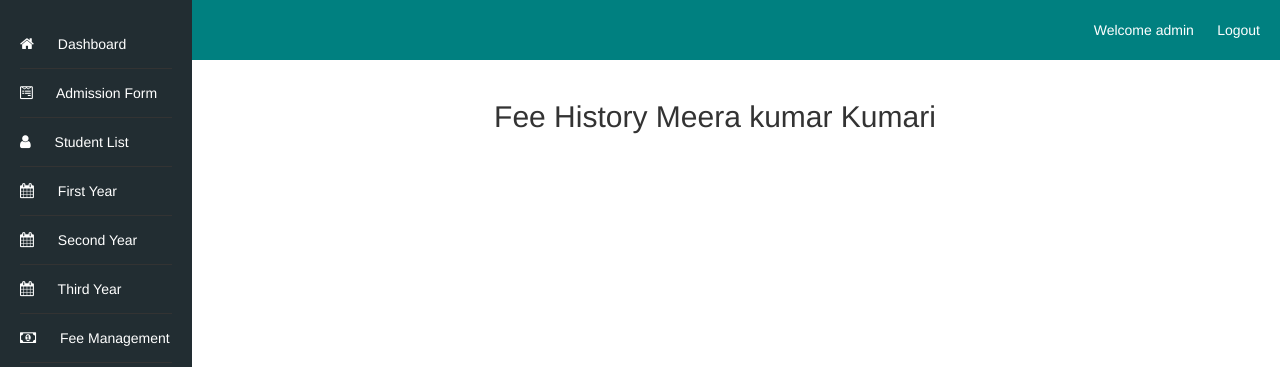
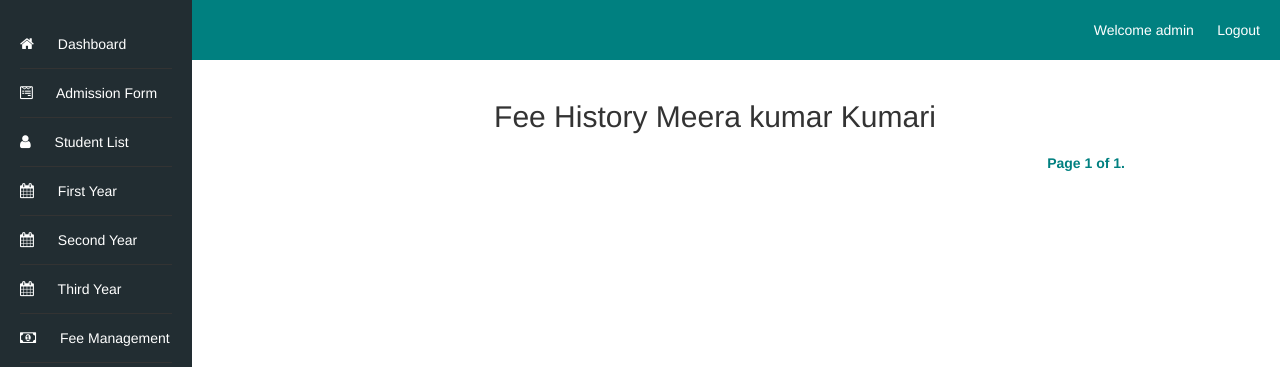
Before and after one commit to alok1994/collegeManagement, a Django app: page /fee_management/fee_history/9/ in a window 1280 px wide. Shown: the top 367 px of the page. Run offline with Django 4.2, Linux system fonts and the light colour scheme; a user stored in the database is signed in; data comes from the database, SQL or seed files in the repository; some libraries are stand-ins or nearby versions.

Commit message:
pagination on fee_history page

```diff
--- a/fee_management/templates/fee_management/fee_history.html
+++ b/fee_management/templates/fee_management/fee_history.html
@@ -104,6 +104,22 @@
     });
   </script>
 </div>
+<div class="pagination">
+  <span class="step-links">
+    {% if fee_history.has_previous %}
+      <a href="?page=1">&laquo; first</a>
+      <a href="?page={{ fee_history.previous_page_number }}">previous</a>
+    {% endif %}
+
+    <span class="current-page">
+      Page {{ fee_history.number }} of {{ fee_history.paginator.num_pages }}.
+    </span>
+
+    {% if fee_history.has_next %}
+      <a href="?page={{ fee_history.next_page_number }}">next</a>
+      <a href="?page={{ fee_history.paginator.num_pages }}">last &raquo;</a>
+    {% endif %}
+  </span>
 </div>
 </body>
 </html>
--- a/fee_management/views.py
+++ b/fee_management/views.py
@@ -14,6 +14,7 @@ from twilio.rest import Client
 from django.conf import settings
 from django.http import HttpResponse
 import threading
+from django.core.paginator import Paginator, EmptyPage, PageNotAnInteger
 
 @login_required
 def fee_detail(request):
@@ -156,12 +157,32 @@ def generate_receipt(request, fee_id):
 
     return render(request, 'fee_management/receipt.html', context)
 
+'''@login_required
+def fee_history(request, student_id):
+    student = get_object_or_404(AdmissionForm, id=student_id)  # Get the student by ID
+
+    # Query the database to get the fee history for the selected student
+    fee_history = Fee.objects.filter(student=student).order_by('-payment_date')
+
+    return render(request, 'fee_management/fee_history.html', {'student': student, 'fee_history': fee_history})'''
+
 @login_required
 def fee_history(request, student_id):
     student = get_object_or_404(AdmissionForm, id=student_id)  # Get the student by ID
 
     # Query the database to get the fee history for the selected student
     fee_history = Fee.objects.filter(student=student).order_by('-payment_date')
+
+    # Configure the pagination
+    page = request.GET.get('page')
+    paginator = Paginator(fee_history, 10)  # Show 10 fee entries per page
+
+    try:
+        fee_history = paginator.page(page)
+    except PageNotAnInteger:
+        fee_history = paginator.page(1)
+    except EmptyPage:
+        fee_history = paginator.page(paginator.num_pages)
 
     return render(request, 'fee_management/fee_history.html', {'student': student, 'fee_history': fee_history})
 
```
